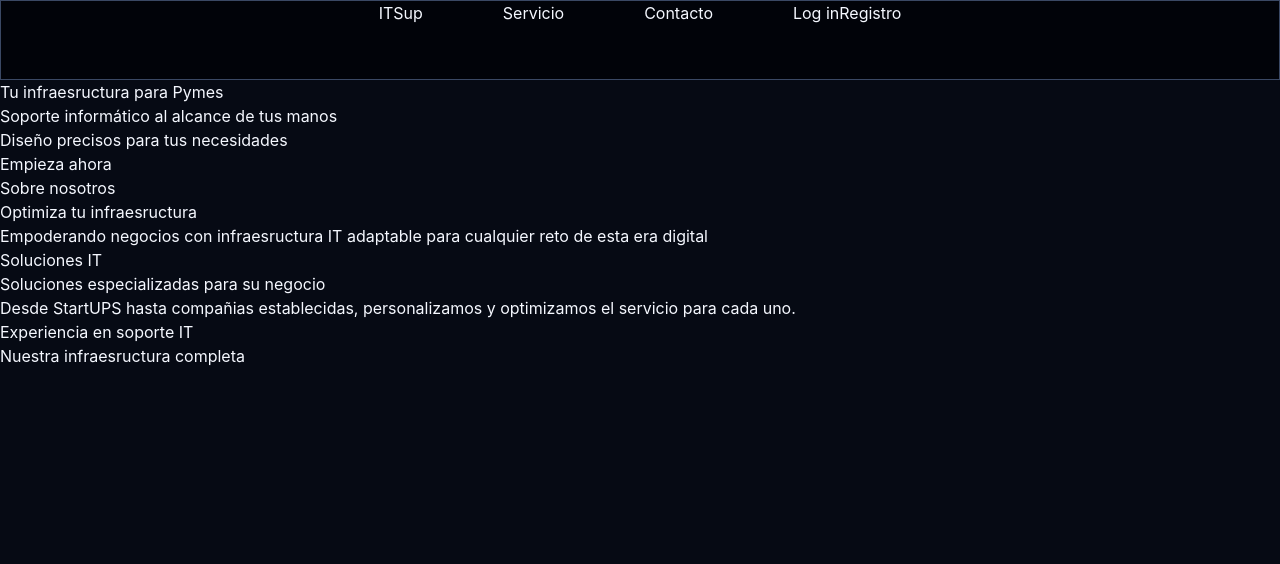
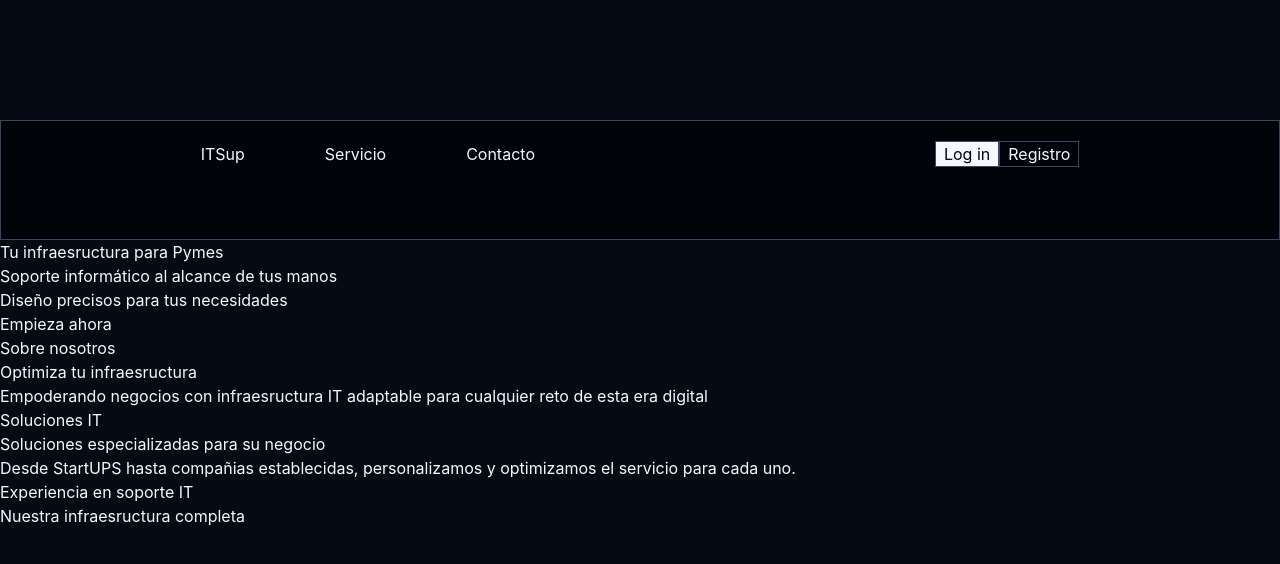
Before and after one commit to CopernicoDev/PYMES_WEB_Frontend_Angular, an Angular app: page /home in a window 1280 px wide. Shown: the top 564 px of the page. Built offline with nearby package versions, Linux system fonts and the light colour scheme.

Commit message:
Organizando componentes y estilizando botones

```diff
--- a/src/app/components/nav-bar/nav-bar-buttons/nav-bar-buttons.html
+++ b/src/app/components/nav-bar/nav-bar-buttons/nav-bar-buttons.html
@@ -1,6 +1,7 @@
-<ul class="flex items-center justify-center gap-20">
-    <li>
-        <button class="rectangulo-negro"><a routerLink="/login">Log in</a></button>
-        <button class="rectangulo-gris"><a routerLink="/sign-up">Registro</a></button>
+<ul>
+    <li class="flex">
+        @for (item of buttonsOptions; track item.label) {
+        <button [routerLink]="item.route" class="border border-border {{ item.estilos }}">{{item.label}}</button>
+        }
     </li>
 </ul>
--- a/src/app/components/nav-bar/nav-bar-buttons/nav-bar-buttons.ts
+++ b/src/app/components/nav-bar/nav-bar-buttons/nav-bar-buttons.ts
@@ -1,11 +1,26 @@
 import { Component } from '@angular/core';
+import { Option } from '../../../interface/menuOptions-interface';
+import { RouterLink } from '@angular/router';
 
 @Component({
   selector: 'app-nav-bar-buttons',
-  imports: [],
+  imports: [RouterLink],
   templateUrl: './nav-bar-buttons.html',
   styleUrl: './nav-bar-buttons.css',
 })
 export class NavBarButtons {
 
+  buttonsOptions: Option[] = [
+    {
+      label: 'Log in',
+      route: '/login',
+      estilos: 'pl-2 pr-2 bg-text text-bg-dark'
+    },
+    {
+      label: 'Registro',
+      route: '/sign-up',
+      estilos: 'pl-2 pr-2'
+    }
+  ]
+
 }
--- a/src/app/components/nav-bar/nav-bar-routes/nav-bar-routes.ts
+++ b/src/app/components/nav-bar/nav-bar-routes/nav-bar-routes.ts
@@ -1,10 +1,8 @@
 import { Component } from '@angular/core';
 import { RouterLink, RouterLinkActive } from '@angular/router';
+import { Option } from '../../../interface/menuOptions-interface';
 
-interface Option {
-  label: string;
-  route: string;
-}
+
 
 @Component({
   selector: 'app-nav-bar-routes',
--- a/src/app/components/nav-bar/nav-bar.html
+++ b/src/app/components/nav-bar/nav-bar.html
@@ -1,6 +1,6 @@
-<header class="bg-bg-dark border-1 border-border w-500 h-20">
-    <nav class="flex items-center justify-center gap-20">
-        <app-nav-bar-routes></app-nav-bar-routes>
-        <app-nav-bar-buttons></app-nav-bar-buttons>
+<header class=" mt-30 bg-bg-dark border border-border w-500 h-30">
+    <nav class="flex items-center justify-center gap-100">
+        <app-nav-bar-routes class="items-center justify-center mt-5"></app-nav-bar-routes>
+        <app-nav-bar-buttons class="items-center justify-center mt-5"></app-nav-bar-buttons>
     </nav>
 </header>
--- /dev/null
+++ b/src/app/interface/menuOptions-interface.ts
@@ -0,0 +1,5 @@
+export interface Option {
+    label: string;
+    route: string;
+    estilos?: string; // <-- Nueva propiedad opcional
+}
--- a/src/app/pages/home/home.ts
+++ b/src/app/pages/home/home.ts
@@ -1,5 +1,4 @@
 import { Component } from '@angular/core';
-import { RouterLink } from '@angular/router';
 import { NavBar } from '../../components/nav-bar/nav-bar';
 
 @Component({
```
